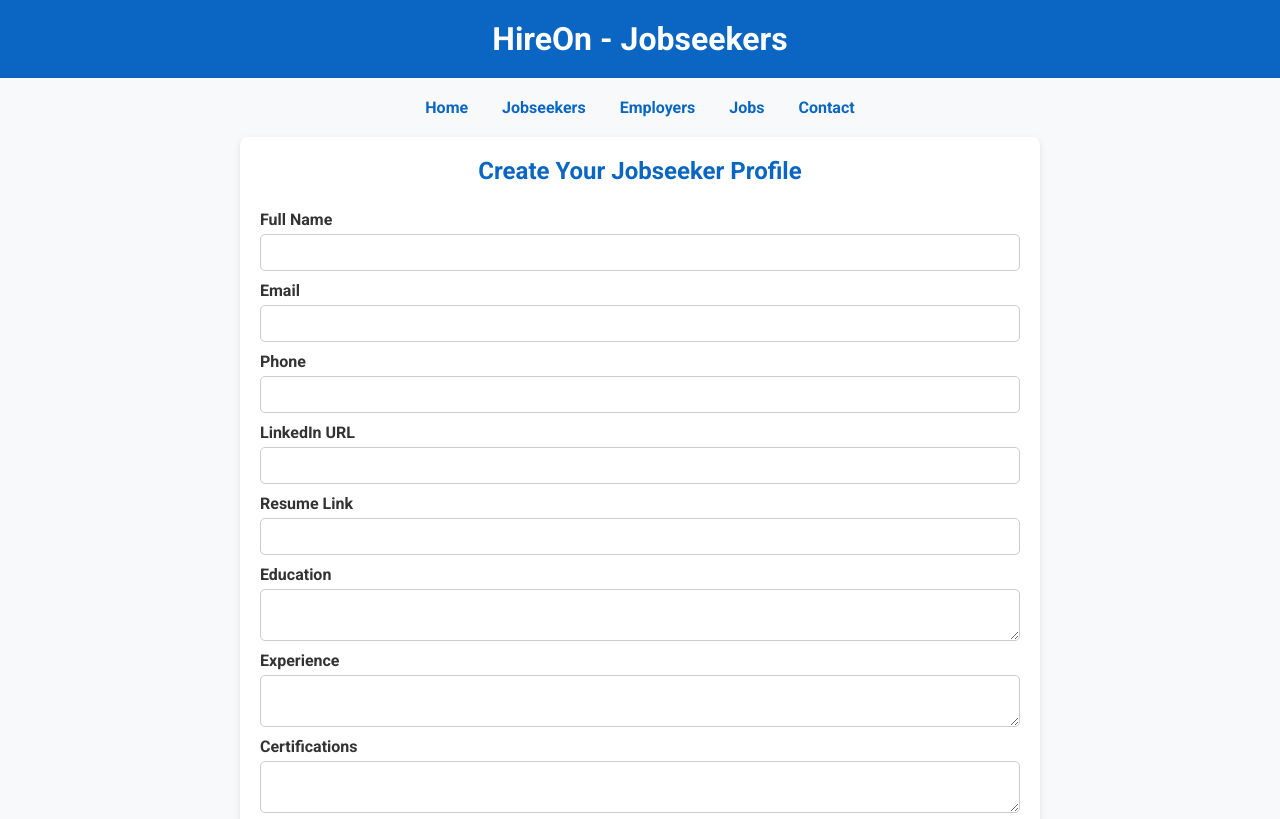
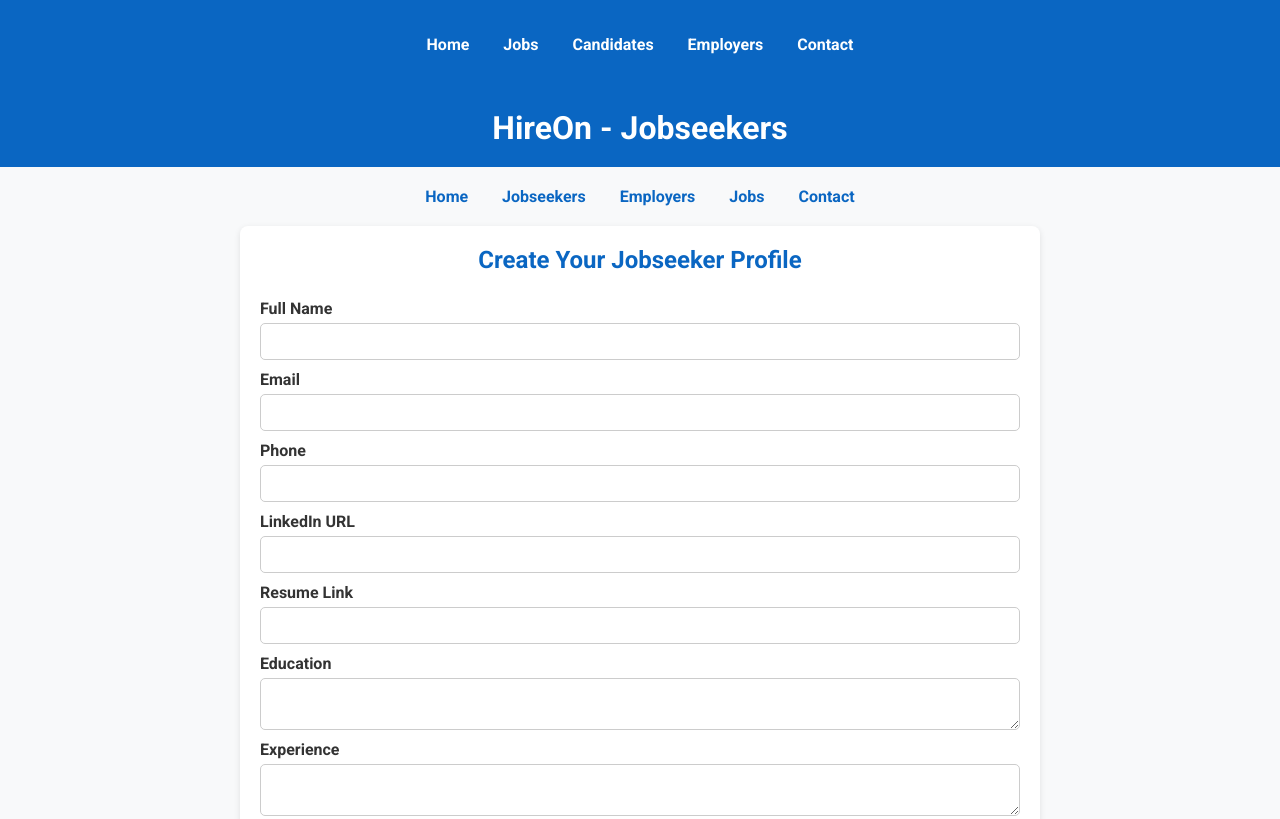
Before and after one commit to HireOnOfficial/HireOnwebsite, a plain HTML site: page jobseekers.html in a window 1280 px wide. Shown: the top 819 px of the page. Drawn offline with Linux system fonts and the light colour scheme.

Commit message:
Add navigation menu to jobseekers.html

```diff
--- a/jobseekers.html
+++ b/jobseekers.html
@@ -25,6 +25,16 @@
 </head>
 <body>
 
+  <!-- 🌐 HireOn Navigation Menu -->
+<header style="background-color:#0a66c2; padding:15px 0; text-align:center;">
+  <nav>
+    <a href="index.html" style="color:white; margin:0 15px; text-decoration:none; font-weight:bold;">Home</a>
+    <a href="jobs.html" style="color:white; margin:0 15px; text-decoration:none; font-weight:bold;">Jobs</a>
+    <a href="candidates.html" style="color:white; margin:0 15px; text-decoration:none; font-weight:bold;">Candidates</a>
+    <a href="employers.html" style="color:white; margin:0 15px; text-decoration:none; font-weight:bold;">Employers</a>
+    <a href="contact.html" style="color:white; margin:0 15px; text-decoration:none; font-weight:bold;">Contact</a>
+  </nav>
+</header>
   <header>
     <h1>HireOn - Jobseekers</h1>
   </header>
```
